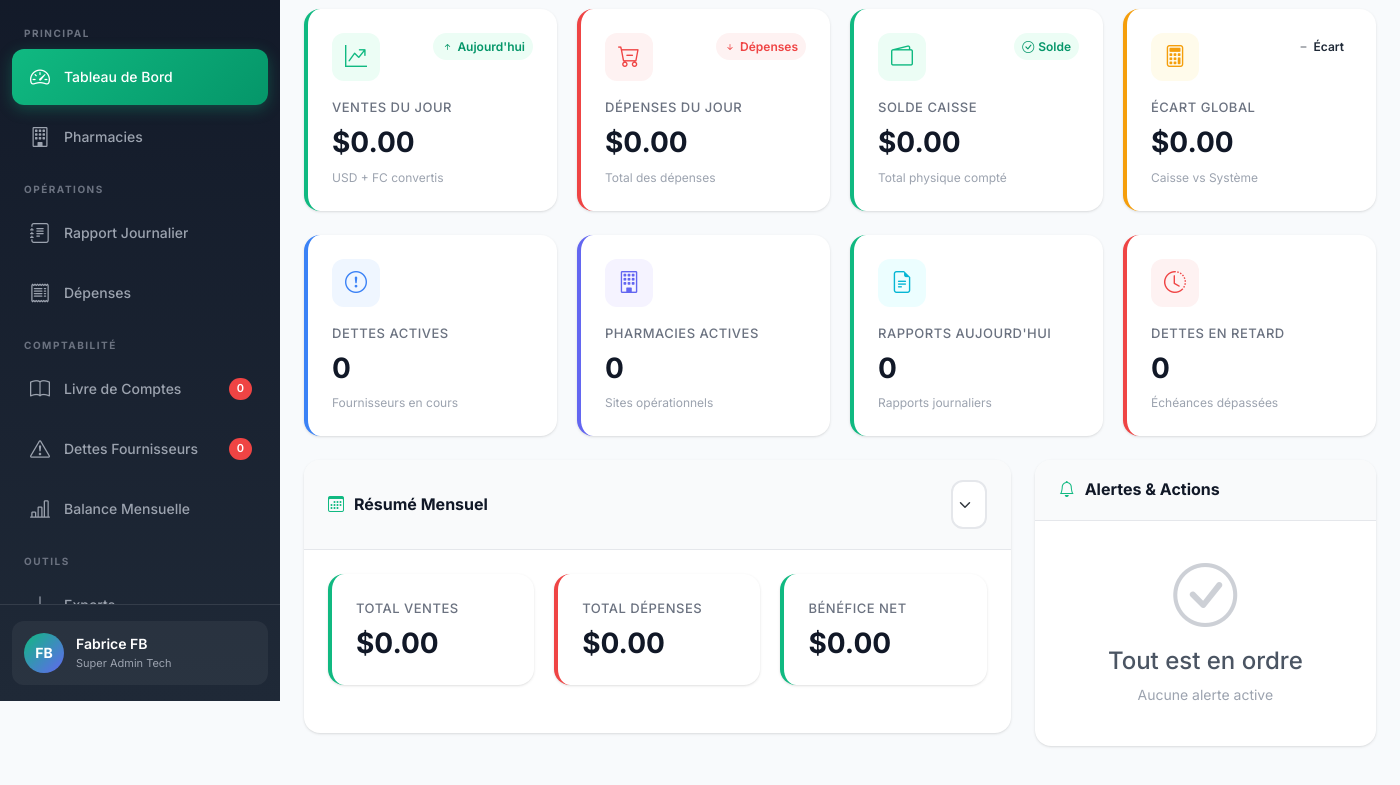
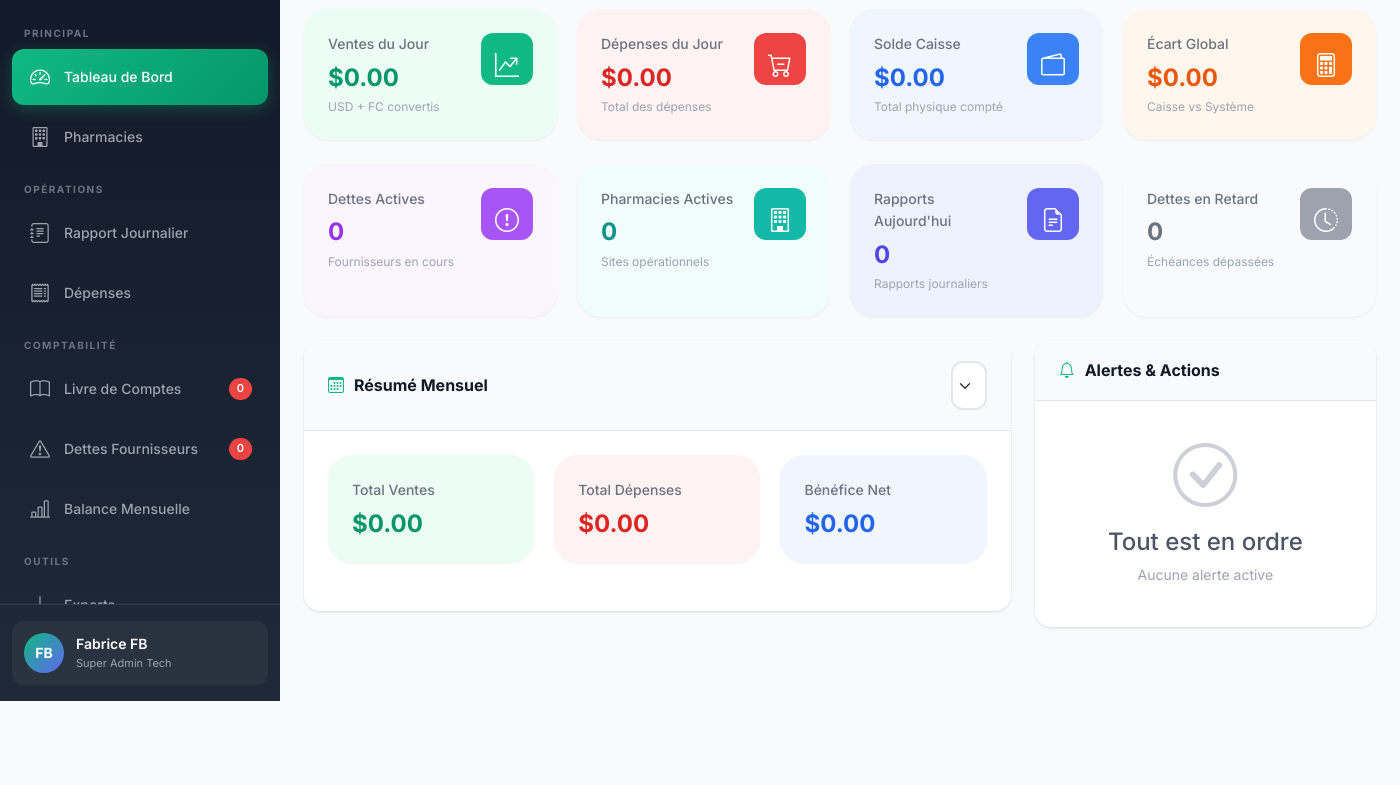
Before and after one commit to aimedrcongo/FINANCE, an Electron app: page principal.html in a window 1400 px wide. Shown: the part 99-884 px from the top of the page. After the commit the page ends 800 px from the top, so only its background shows below. Drawn offline with nearby package versions, Linux system fonts and the light colour scheme.

Commit message:
🎨 Nouveau design cartes KPI professionnel style v2
Changements:
- ✅ Suppression du border-left coloré (dégradé orange)
- ✅ Fond couleur clair par type (emerald-50, red-50, blue-50...)
- ✅ Icône carrée SOLIDE à DROITE (pas à gauche)
- ✅ Texte propre à GAUCHE (label + valeur)
- ✅ Hover subtil (shadow-md seulement)
- ✅ 8 variantes de couleur: emerald, red, blue, orange, purple, teal, indigo, gray
- ✅ Responsive: 4 colonnes → 2 → 1 selon écran

Style exactement comme la version 2 que l'utilisateur aimait

```diff
--- a/principal.html
+++ b/principal.html
@@ -149,85 +149,113 @@
 
                 <!-- ==================== PANEL: DASHBOARD ==================== -->
                 <section class="panel-content active" id="panel-dashboard">
-                    <!-- KPI Cards Row 1 -->
+                    <!-- KPI Cards Row 1 - Style PRO V2 -->
                     <div class="kpi-grid">
-                        <div class="kpi-card primary">
-                            <div class="kpi-header">
-                                <div class="kpi-icon green"><i class="bi bi-graph-up-arrow"></i></div>
-                                <div class="kpi-trend up"><i class="bi bi-arrow-up-short"></i>Aujourd'hui</div>
-                            </div>
+                        <div class="kpi-card emerald">
+                            <div class="kpi-content">
+                                <div class="kpi-text">
                                     <div class="kpi-label">Ventes du Jour</div>
                                     <div class="kpi-value" id="kpiVentesJour">$0.00</div>
                                     <div class="kpi-subtext" id="kpiVentesDetail">USD + FC convertis</div>
                                 </div>
-
-                        <div class="kpi-card danger">
-                            <div class="kpi-header">
-                                <div class="kpi-icon red"><i class="bi bi-cart-dash"></i></div>
-                                <div class="kpi-trend down"><i class="bi bi-arrow-down-short"></i>Dépenses</div>
-                            </div>
+                                <div class="kpi-icon-box">
+                                    <i class="bi bi-graph-up-arrow"></i>
+                                </div>
+                            </div>
+                        </div>
+
+                        <div class="kpi-card red">
+                            <div class="kpi-content">
+                                <div class="kpi-text">
                                     <div class="kpi-label">Dépenses du Jour</div>
                                     <div class="kpi-value" id="kpiDepensesJour">$0.00</div>
                                     <div class="kpi-subtext">Total des dépenses</div>
                                 </div>
-
-                        <div class="kpi-card success">
-                            <div class="kpi-header">
-                                <div class="kpi-icon green"><i class="bi bi-wallet2"></i></div>
-                                <div class="kpi-trend up"><i class="bi bi-check-circle"></i>Solde</div>
-                            </div>
+                                <div class="kpi-icon-box">
+                                    <i class="bi bi-cart-dash"></i>
+                                </div>
+                            </div>
+                        </div>
+
+                        <div class="kpi-card blue">
+                            <div class="kpi-content">
+                                <div class="kpi-text">
                                     <div class="kpi-label">Solde Caisse</div>
                                     <div class="kpi-value" id="kpiSoldeCaisse">$0.00</div>
                                     <div class="kpi-subtext">Total physique compté</div>
                                 </div>
-
-                        <div class="kpi-card warning">
-                            <div class="kpi-header">
-                                <div class="kpi-icon orange"><i class="bi bi-calculator"></i></div>
-                                <div class="kpi-trend" id="ecartTrendClass"><i class="bi bi-dash"></i>Écart</div>
-                            </div>
+                                <div class="kpi-icon-box">
+                                    <i class="bi bi-wallet2"></i>
+                                </div>
+                            </div>
+                        </div>
+
+                        <div class="kpi-card orange">
+                            <div class="kpi-content">
+                                <div class="kpi-text">
                                     <div class="kpi-label">Écart Global</div>
                                     <div class="kpi-value" id="kpiEcartGlobal">$0.00</div>
                                     <div class="kpi-subtext">Caisse vs Système</div>
                                 </div>
-                    </div>
-
-                    <!-- KPI Cards Row 2 -->
+                                <div class="kpi-icon-box">
+                                    <i class="bi bi-calculator"></i>
+                                </div>
+                            </div>
+                        </div>
+                    </div>
+
+                    <!-- KPI Cards Row 2 - Style PRO V2 -->
                     <div class="kpi-grid">
-                        <div class="kpi-card info">
-                            <div class="kpi-header">
-                                <div class="kpi-icon blue"><i class="bi bi-exclamation-circle"></i></div>
-                            </div>
+                        <div class="kpi-card purple">
+                            <div class="kpi-content">
+                                <div class="kpi-text">
                                     <div class="kpi-label">Dettes Actives</div>
                                     <div class="kpi-value" id="kpiDettesActives">0</div>
                                     <div class="kpi-subtext">Fournisseurs en cours</div>
                                 </div>
-
-                        <div class="kpi-card secondary">
-                            <div class="kpi-header">
-                                <div class="kpi-icon purple"><i class="bi bi-building"></i></div>
-                            </div>
+                                <div class="kpi-icon-box">
+                                    <i class="bi bi-exclamation-circle"></i>
+                                </div>
+                            </div>
+                        </div>
+
+                        <div class="kpi-card teal">
+                            <div class="kpi-content">
+                                <div class="kpi-text">
                                     <div class="kpi-label">Pharmacies Actives</div>
                                     <div class="kpi-value" id="kpiPharmaciesActives">0</div>
                                     <div class="kpi-subtext">Sites opérationnels</div>
                                 </div>
-
-                        <div class="kpi-card success">
-                            <div class="kpi-header">
-                                <div class="kpi-icon cyan"><i class="bi bi-file-earmark-text"></i></div>
-                            </div>
+                                <div class="kpi-icon-box">
+                                    <i class="bi bi-building"></i>
+                                </div>
+                            </div>
+                        </div>
+
+                        <div class="kpi-card indigo">
+                            <div class="kpi-content">
+                                <div class="kpi-text">
                                     <div class="kpi-label">Rapports Aujourd'hui</div>
                                     <div class="kpi-value" id="kpiRapportsAujourdhui">0</div>
                                     <div class="kpi-subtext">Rapports journaliers</div>
                                 </div>
-
-                        <div class="kpi-card danger">
-                            <div class="kpi-header">
-                                <div class="kpi-icon red"><i class="bi bi-clock-history"></i></div>
-                            </div>
+                                <div class="kpi-icon-box">
+                                    <i class="bi bi-file-earmark-text"></i>
+                                </div>
+                            </div>
+                        </div>
+
+                        <div class="kpi-card gray">
+                            <div class="kpi-content">
+                                <div class="kpi-text">
                                     <div class="kpi-label">Dettes en Retard</div>
                                     <div class="kpi-value" id="kpiDettesRetard">0</div>
                                     <div class="kpi-subtext">Échéances dépassées</div>
+                                </div>
+                                <div class="kpi-icon-box">
+                                    <i class="bi bi-clock-history"></i>
+                                </div>
+                            </div>
                         </div>
                     </div>
 
@@ -242,17 +270,29 @@
                                 </div>
                                 <div class="card-body">
                                     <div class="kpi-grid" style="grid-template-columns: repeat(3, 1fr);">
-                                        <div class="kpi-card primary" style="margin-bottom: 0;">
+                                        <div class="kpi-card emerald" style="margin-bottom: 0;">
+                                            <div class="kpi-content">
+                                                <div class="kpi-text">
                                                     <div class="kpi-label">Total Ventes</div>
                                                     <div class="kpi-value" id="moisVentes">$0.00</div>
                                                 </div>
-                                        <div class="kpi-card danger" style="margin-bottom: 0;">
+                                            </div>
+                                        </div>
+                                        <div class="kpi-card red" style="margin-bottom: 0;">
+                                            <div class="kpi-content">
+                                                <div class="kpi-text">
                                                     <div class="kpi-label">Total Dépenses</div>
                                                     <div class="kpi-value" id="moisDepenses">$0.00</div>
                                                 </div>
-                                        <div class="kpi-card success" style="margin-bottom: 0;">
+                                            </div>
+                                        </div>
+                                        <div class="kpi-card blue" style="margin-bottom: 0;">
+                                            <div class="kpi-content">
+                                                <div class="kpi-text">
                                                     <div class="kpi-label">Bénéfice Net</div>
                                                     <div class="kpi-value" id="moisBenefice">$0.00</div>
+                                                </div>
+                                            </div>
                                         </div>
                                     </div>
                                 </div>
--- a/style.css
+++ b/style.css
@@ -593,95 +593,119 @@ body {
 }
 
 /* ============================================
-   DASHBOARD CARDS & KPIs
+   DASHBOARD CARDS & KPIs - PRO STYLE V2
    ============================================ */
 .kpi-grid {
     display: grid;
-    grid-template-columns: repeat(auto-fit, minmax(240px, 1fr));
+    grid-template-columns: repeat(4, 1fr);
     gap: 20px;
     margin-bottom: 24px;
 }
 
+/* KPI Card - Style Professionnel Clean */
 .kpi-card {
     background: var(--bg-primary);
-    border-radius: var(--radius-lg);
+    border-radius: var(--radius-xl);
     padding: 24px;
-    box-shadow: var(--shadow);
-    border-left: 4px solid transparent;
+    box-shadow: var(--shadow-sm);
+    border: none;
     transition: all var(--transition);
-    position: relative;
-    overflow: hidden;
+    display: flex;
+    flex-direction: column;
+    gap: 12px;
 }
 
 .kpi-card:hover {
-    transform: translateY(-4px);
-    box-shadow: var(--shadow-lg);
-}
-
-.kpi-card.primary { border-left-color: var(--primary); }
-.kpi-card.success { border-left-color: var(--success); }
-.kpi-card.warning { border-left-color: var(--warning); }
-.kpi-card.danger { border-left-color: var(--danger); }
-.kpi-card.info { border-left-color: var(--info); }
-.kpi-card.secondary { border-left-color: var(--secondary); }
-
-.kpi-header {
+    box-shadow: var(--shadow-md);
+}
+
+/* Variantes de couleur FOND CLAIR (comme v2) */
+.kpi-card.emerald { background: #ecfdf5; }      /* Vert clair pour ventes */
+.kpi-card.red { background: #fef2f2; }           /* Rouge clair pour dépenses */
+.kpi-card.blue { background: #eff6ff; }          /* Bleu clair pour solde */
+.kpi-card.orange { background: #fff7ed; }        /* Orange clair pour écart */
+.kpi-card.purple { background: #faf5ff; }        /* Violet clair pour dettes */
+.kpi-card.teal { background: #f0fdfa; }          /* Teal clair pour pharmacies */
+.kpi-card.indigo { background: #eef2ff; }        /* Indigo clair pour rapports */
+.kpi-card.gray { background: #f9fafb; }          /* Gris clair pour dettes retard */
+
+/* Couleurs des valeurs selon variante */
+.kpi-card.emerald .kpi-value { color: #059669; }
+.kpi-card.red .kpi-value { color: #dc2626; }
+.kpi-card.blue .kpi-value { color: #2563eb; }
+.kpi-card.orange .kpi-value { color: #ea580c; }
+.kpi-card.purple .kpi-value { color: #9333ea; }
+.kpi-card.teal .kpi-value { color: #0d9488; }
+.kpi-card.indigo .kpi-value { color: #4f46e5; }
+.kpi-card.gray .kpi-value { color: #6b7280; }
+
+/* Layout interne: texte GAUCHE, icône DROITE */
+.kpi-card .kpi-content {
     display: flex;
     align-items: flex-start;
     justify-content: space-between;
-    margin-bottom: 16px;
-}
-
-.kpi-icon {
-    width: 48px;
-    height: 48px;
-    border-radius: var(--radius-md);
-    display: flex;
-    align-items: center;
-    justify-content: center;
-    font-size: 22px;
-}
-
-.kpi-icon.green { background: var(--primary-bg); color: var(--primary); }
-.kpi-icon.blue { background: #eff6ff; color: var(--info); }
-.kpi-icon.orange { background: #fffbeb; color: var(--accent-orange); }
-.kpi-icon.red { background: #fef2f2; color: var(--danger); }
-.kpi-icon.purple { background: #f5f3ff; color: var(--secondary); }
-.kpi-icon.cyan { background: #ecfeff; color: var(--accent-cyan); }
-
-.kpi-trend {
-    display: flex;
-    align-items: center;
-    gap: 4px;
-    font-size: 12px;
-    font-weight: 600;
-    padding: 4px 8px;
-    border-radius: var(--radius-full);
-}
-
-.kpi-trend.up { background: var(--primary-bg); color: var(--primary-dark); }
-.kpi-trend.down { background: #fef2f2; color: var(--danger); }
+    gap: 16px;
+}
+
+.kpi-card .kpi-text {
+    flex: 1;
+    min-width: 0;
+}
 
 .kpi-label {
-    font-size: 13px;
-    color: var(--gray-500);
+    font-size: 14px;
+    color: #6b7280;
     font-weight: 500;
-    margin-bottom: 8px;
-    text-transform: uppercase;
-    letter-spacing: 0.5px;
+    margin-bottom: 6px;
 }
 
 .kpi-value {
-    font-size: 28px;
+    font-size: 24px;
     font-weight: 700;
-    color: var(--gray-900);
-    line-height: 1.2;
+    line-height: 1.3;
 }
 
 .kpi-subtext {
     font-size: 12px;
-    color: var(--gray-400);
-    margin-top: 8px;
+    color: #9ca3af;
+    margin-top: 4px;
+}
+
+/* Icône carrée colorée SOLIDE à droite */
+.kpi-icon-box {
+    width: 52px;
+    height: 52px;
+    border-radius: 12px;
+    display: flex;
+    align-items: center;
+    justify-content: center;
+    flex-shrink: 0;
+}
+
+.kpi-icon-box i,
+.kpi-icon-box svg {
+    font-size: 24px;
+    width: 24px;
+    height: 24px;
+}
+
+/* Couleurs des icônes SOLIDES */
+.kpi-card.emerald .kpi-icon-box { background: #10b981; color: white; }
+.kpi-card.red .kpi-icon-box { background: #ef4444; color: white; }
+.kpi-card.blue .kpi-icon-box { background: #3b82f6; color: white; }
+.kpi-card.orange .kpi-icon-box { background: #f97316; color: white; }
+.kpi-card.purple .kpi-icon-box { background: #a855f7; color: white; }
+.kpi-card.teal .kpi-icon-box { background: #14b8a6; color: white; }
+.kpi-card.indigo .kpi-icon-box { background: #6366f1; color: white; }
+.kpi-card.gray .kpi-icon-box { background: #9ca3af; color: white; }
+
+/* Responsive Grid */
+@media (max-width: 1200px) {
+    .kpi-grid { grid-template-columns: repeat(2, 1fr); }
+}
+
+@media (max-width: 576px) {
+    .kpi-grid { grid-template-columns: 1fr; }
 }
 
 /* ============================================
```
Lines whose indentation alone changed are shown as unchanged.
